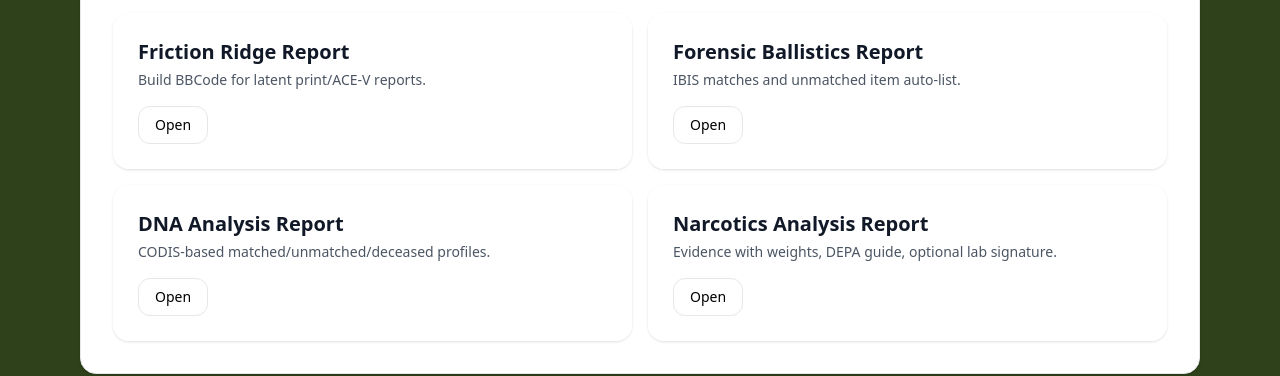
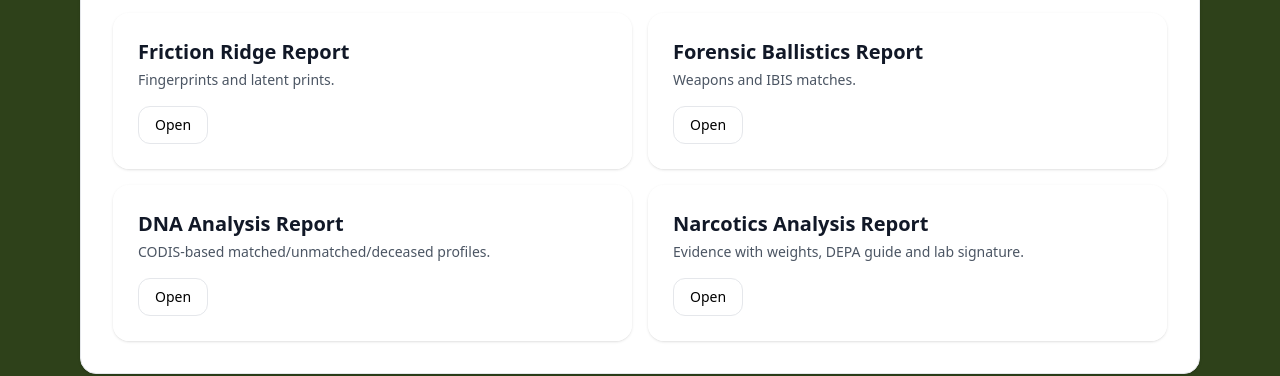
Before and after one commit to jar0fair/SSB-Forms, a React (Vite) app: page / in a window 1280 px wide. Shown: the part 394-770 px from the top of the page. Built offline with nearby package versions, Linux system fonts and the light colour scheme.

Commit message:
Update Home.jsx

```diff
--- a/src/pages/Home.jsx
+++ b/src/pages/Home.jsx
@@ -16,10 +16,10 @@ function Card({ title, subtitle, hash }) {
 
 export default function Home() {
   const generators = [
-    { title: "Friction Ridge Report", subtitle: "Build BBCode for latent print/ACE-V reports.", hash: "#/friction" },
-    { title: "Forensic Ballistics Report", subtitle: "IBIS matches and unmatched item auto-list.", hash: "#/ballistics" },
+    { title: "Friction Ridge Report", subtitle: "Fingerprints and latent prints.", hash: "#/friction" },
+    { title: "Forensic Ballistics Report", subtitle: "Weapons and IBIS matches.", hash: "#/ballistics" },
     { title: "DNA Analysis Report", subtitle: "CODIS-based matched/unmatched/deceased profiles.", hash: "#/dna" },
-    { title: "Narcotics Analysis Report", subtitle: "Evidence with weights, DEPA guide, optional lab signature.", hash: "#/narcotics" },
+    { title: "Narcotics Analysis Report", subtitle: "Evidence with weights, DEPA guide and lab signature.", hash: "#/narcotics" },
   ];
 
   return (
```
